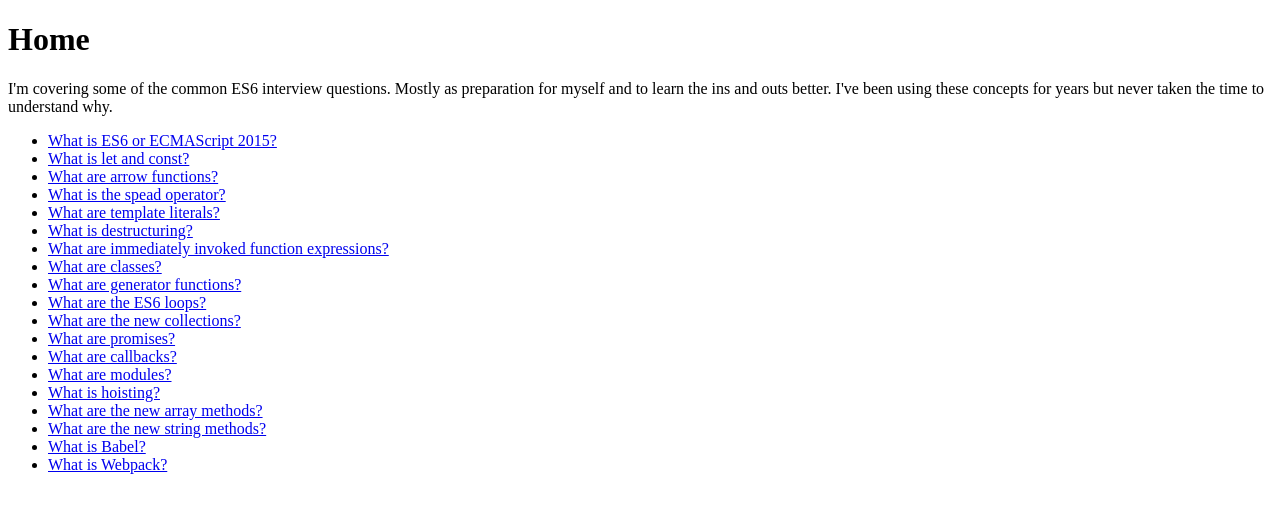
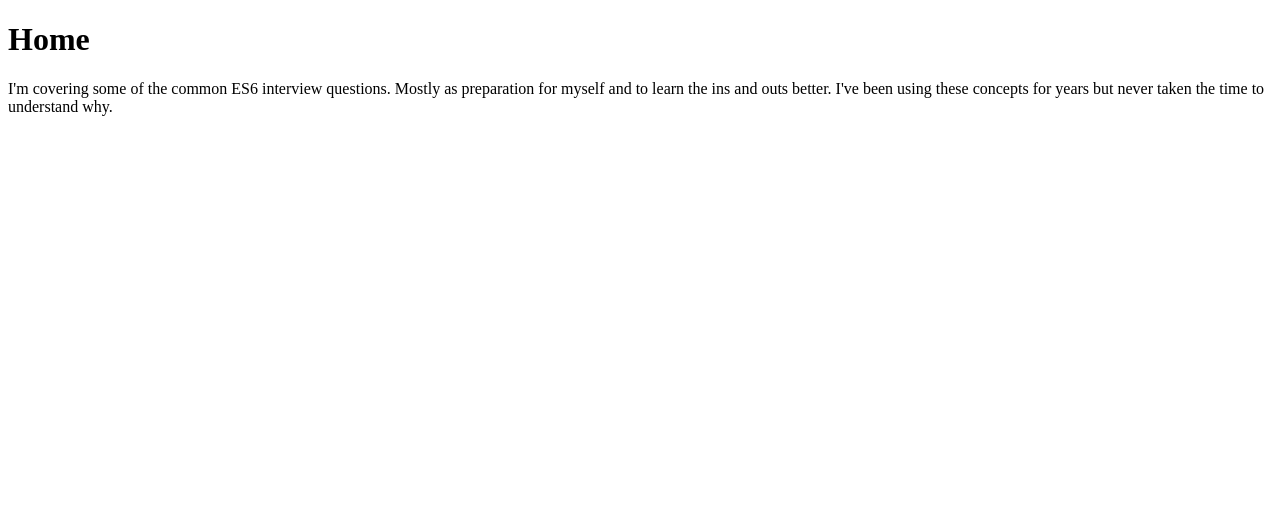
Before and after one commit to drbzyx/es6-concepts, a Next.js app in the folder app/: page / in a window 1280 px wide. Shown: the top 512 px of the page. Built offline with nearby package versions, Linux system fonts and the light colour scheme.

Commit message:
Remove navigation options from index

```diff
--- a/app/pages/index.js
+++ b/app/pages/index.js
@@ -10,32 +10,6 @@ export default function Home() {
         using these concepts for years but never taken the time to understand
         why.
       </Paragraph>
-      <List
-        items={[
-          { url: '/ecma-2015', text: 'What is ES6 or ECMAScript 2015?' },
-          { url: '/let-and-const', text: 'What is let and const?' },
-          { url: '/arrow-functions', text: 'What are arrow functions?' },
-          { url: '/spread-operator', text: 'What is the spead operator?' },
-          { url: '/template-literals', text: 'What are template literals?' },
-          { url: '/destructuring', text: 'What is destructuring?' },
-          {
-            url: '/iife',
-            text: 'What are immediately invoked function expressions?',
-          },
-          { url: '/classes', text: 'What are classes?' },
-          { url: '/generators', text: 'What are generator functions?' },
-          { url: '/loops', text: 'What are the ES6 loops?' },
-          { url: '/collections', text: 'What are the new collections?' },
-          { url: '/promises', text: 'What are promises?' },
-          { url: '/callbacks', text: 'What are callbacks?' },
-          { url: '/modules', text: 'What are modules?' },
-          { url: '/hoisting', text: 'What is hoisting?' },
-          { url: '/array-methods', text: 'What are the new array methods?' },
-          { url: '/string-methods', text: 'What are the new string methods?' },
-          { url: '/babel', text: 'What is Babel?' },
-          { url: '/webpack', text: 'What is Webpack?' },
-        ]}
-      />
     </Main>
   )
 }
```
